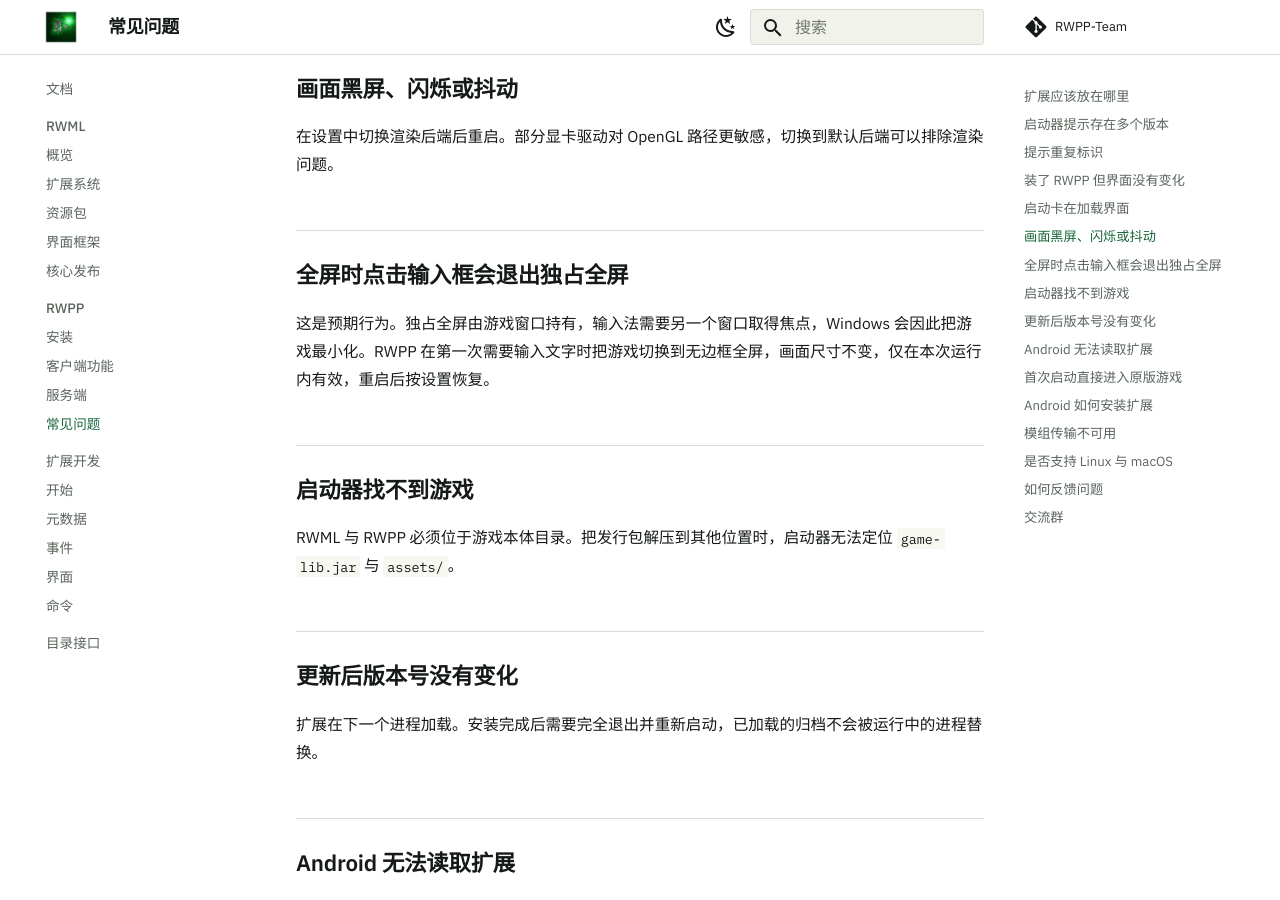
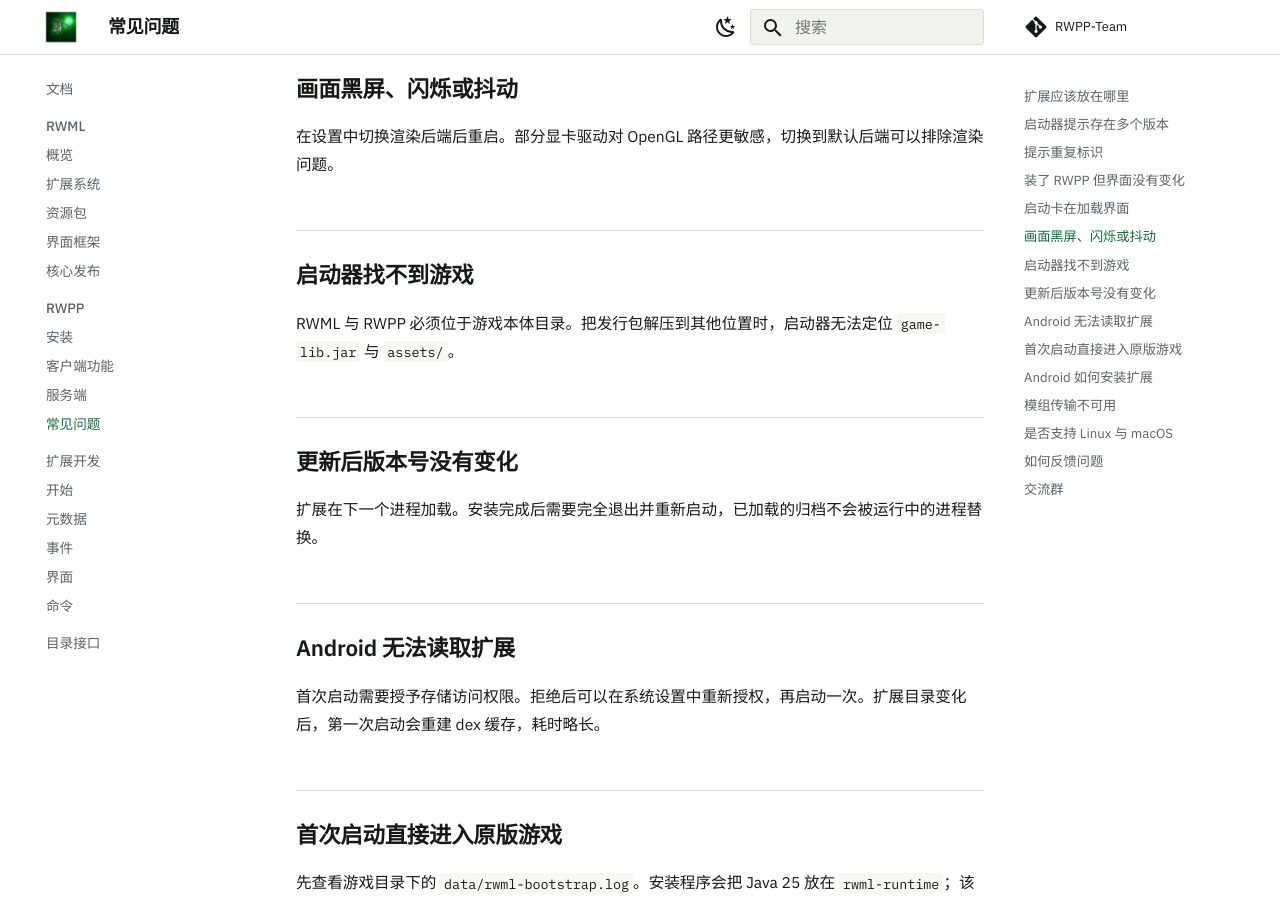
Before and after one commit to Minxyzgo/RWPP-docs, an MkDocs documentation site: the page built from docs/rwpp/faq.md, in a window 1280 px wide and 900 px high, scrolled down 1090 px. Built offline with MkDocs 1.6.1 and Material for MkDocs 9.7.7, drawn with Linux system fonts in a browser that asks for light colours.

Commit message:
Drop the fullscreen input note
The input-method window now stays above the game in immersive fullscreen, so the FAQ no longer describes a display-mode switch.

```diff
--- a/docs/rwpp/faq.md
+++ b/docs/rwpp/faq.md
@@ -23,10 +23,6 @@
 ## 画面黑屏、闪烁或抖动
 
 在设置中切换渲染后端后重启。部分显卡驱动对 OpenGL 路径更敏感，切换到默认后端可以排除渲染问题。
-
-## 全屏时点击输入框会退出独占全屏
-
-这是预期行为。独占全屏由游戏窗口持有，输入法需要另一个窗口取得焦点，Windows 会因此把游戏最小化。RWPP 在第一次需要输入文字时把游戏切换到无边框全屏，画面尺寸不变，仅在本次运行内有效，重启后按设置恢复。
 
 ## 启动器找不到游戏
 
```
